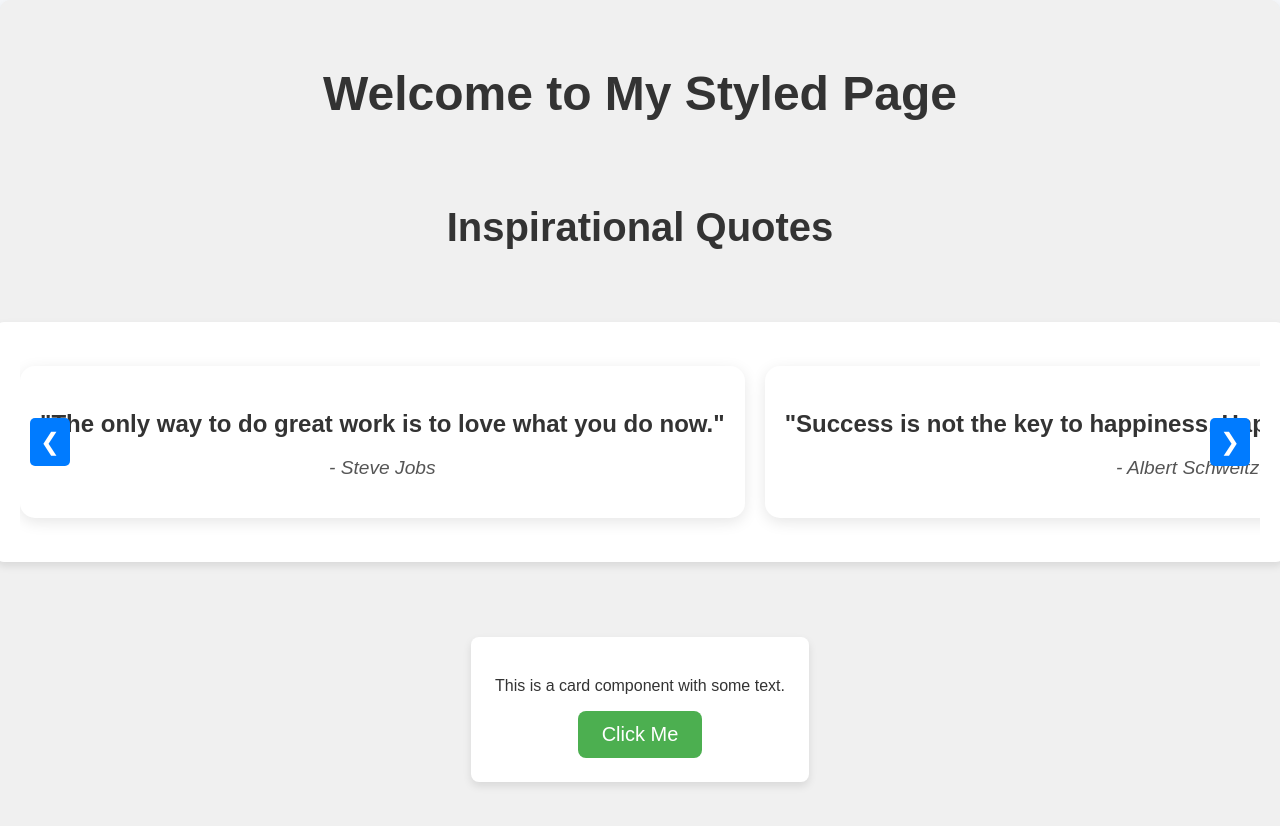
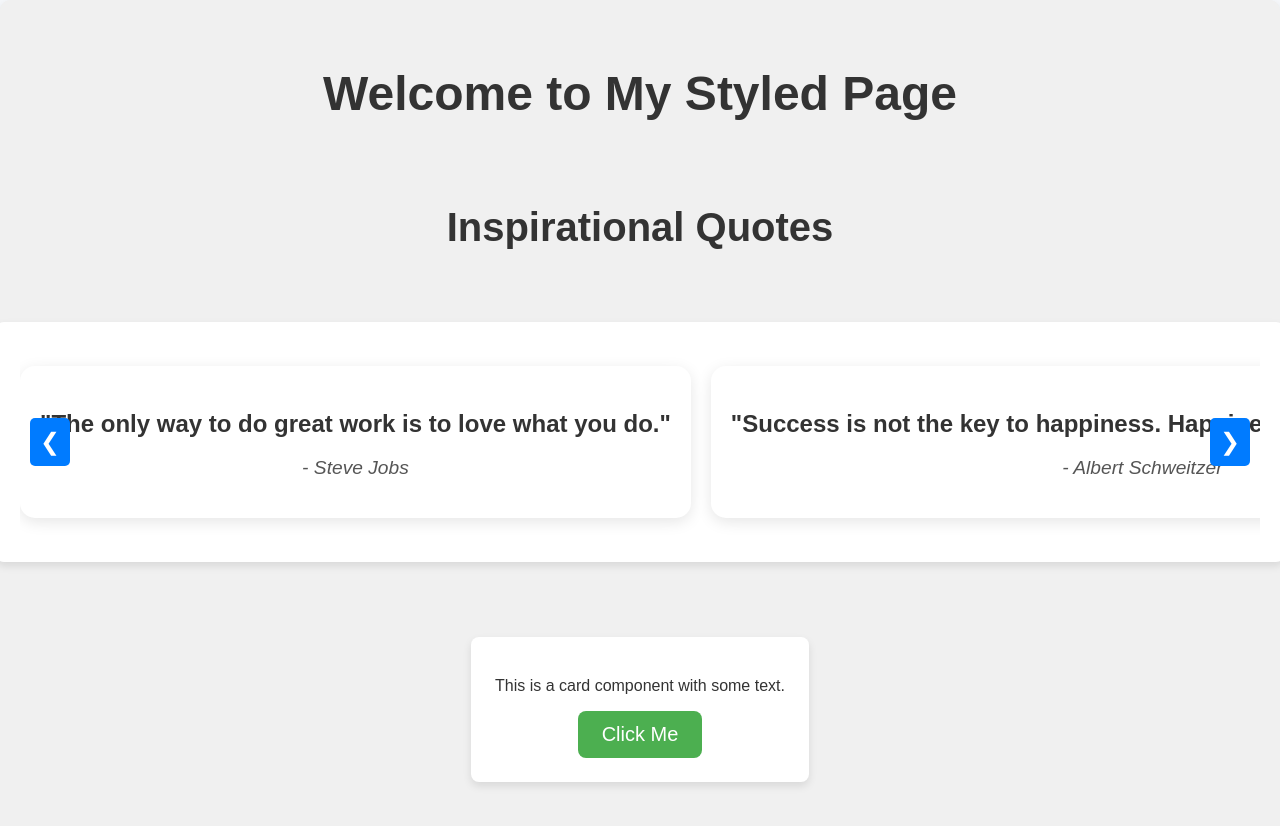
Before and after one commit to gowda26/react_new_web_page, a React (Create React App) app: page / in a window 1280 px wide. Shown: the top 826 px of the page. Built offline with nearby package versions, Linux system fonts and the light colour scheme.

Commit message:
Advanced

```diff
--- a/src/components/QuoteList.js
+++ b/src/components/QuoteList.js
@@ -5,7 +5,7 @@ import './QuoteList.css';
 
 const QuoteList = () => {
   const quotes = [
-    { text: "The only way to do great work is to love what you do now.", author: "Steve Jobs" },
+    { text: "The only way to do great work is to love what you do.", author: "Steve Jobs" },
     { text: "Success is not the key to happiness. Happiness is the key to success.", author: "Albert Schweitzer" },
     { text: "Don't watch the clock; do what it does. Keep going.", author: "Sam Levenson" },
     { text: "The future belongs to those who believe in the beauty of their dreams.", author: "Eleanor Roosevelt" },
--- a/src/components/StyledComponents.js
+++ b/src/components/StyledComponents.js
@@ -64,4 +64,6 @@ export const Card = styled.div`
   flex-grow: 1;      /* Allow card to grow if needed */
   text-align: center;
   animation: ${fadeIn} 2s ease-in-out;
+  word-wrap: break-word; /* Ensures the text wraps within the card */
+  white-space: pre-wrap; /* Preserves white space and wraps text */
 `;
```
